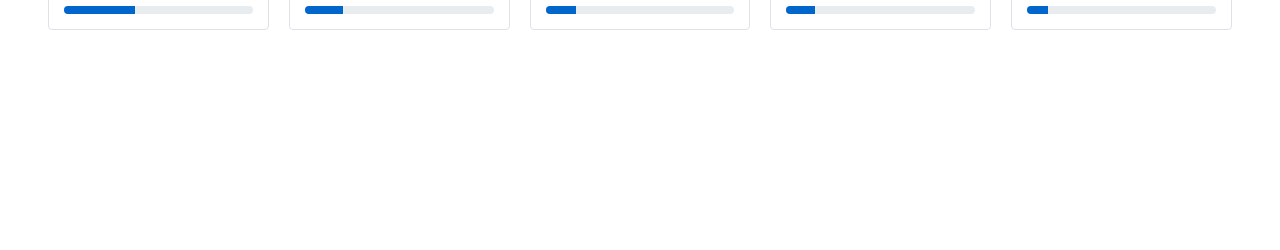
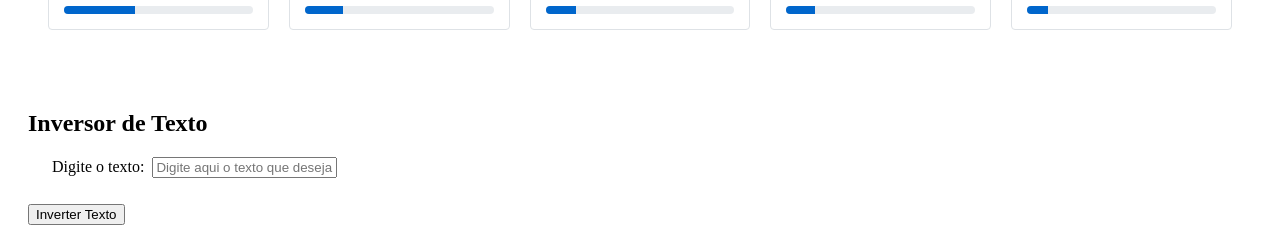
Before and after one commit to MatPeretti/desafio-target, an Angular app: page / in a window 1280 px wide. Shown: the part 962-1212 px from the top of the page. Before the commit the page ends 1032 px from the top, so only its background shows below. Built offline with nearby package versions, Linux system fonts and the light colour scheme; no server answers.

Commit message:
feat: fifth challenge implemented

```diff
--- a/src/app/app.component.html
+++ b/src/app/app.component.html
@@ -4,5 +4,6 @@
   <app-fibonacci-checker></app-fibonacci-checker>
   <app-billing-analysis></app-billing-analysis>
   <app-state-percentage></app-state-percentage>
+  <app-string-inverter></app-string-inverter>
   <router-outlet></router-outlet>
 </div>
--- a/src/app/app.component.ts
+++ b/src/app/app.component.ts
@@ -4,6 +4,7 @@ import { SumCalculatorComponent } from './challenges/components/sum-calculator/s
 import { FibonacciCheckerComponent } from './challenges/components/fibonacci-checker/fibonacci-checker.component';
 import { BillingAnalysisComponent } from './challenges/components/billing-analysis/billing-analysis.component';
 import { StatePercentageComponent } from './challenges/components/state-percentage/state-percentage.component';
+import { StringInverterComponent } from './challenges/components/string-inverter/string-inverter.component';
 
 @Component({
   selector: 'app-root',
@@ -13,6 +14,7 @@ import { StatePercentageComponent } from './challenges/components/state-percenta
     FibonacciCheckerComponent,
     BillingAnalysisComponent,
     StatePercentageComponent,
+    StringInverterComponent,
   ],
   templateUrl: './app.component.html',
   styleUrl: './app.component.css',
--- a/src/app/challenges/components/string-inverter/string-inverter.component.css
+++ b/src/app/challenges/components/string-inverter/string-inverter.component.css
@@ -0,0 +1,20 @@
+.container {
+  padding: 20px;
+  max-width: 600px;
+}
+
+.form-group {
+  margin: 1rem;
+}
+
+.result {
+  margin-top: 20px;
+}
+
+label {
+  margin: 0.5rem;
+}
+
+button {
+  margin-top: 10px;
+}
--- a/src/app/challenges/components/string-inverter/string-inverter.component.html
+++ b/src/app/challenges/components/string-inverter/string-inverter.component.html
@@ -1 +1,18 @@
-<p>string-inverter works!</p>
+<div class="container">
+  <h2>Inversor de Texto</h2>
+
+  <div class="form-group">
+    <label for="inputText">Digite o texto:</label>
+    <input type="text" class="form-control" id="inputText" [(ngModel)]="inputText" placeholder="Digite aqui o texto que deseja inverter">
+  </div>
+
+  <button class="btn btn-primary" (click)="invertText()">
+    Inverter Texto
+  </button>
+
+  <div *ngIf="invertedText" class="result">
+    <h4>Resultado:</h4>
+    <p><strong>Texto original:</strong> {{ inputText }}</p>
+    <p><strong>Texto invertido:</strong> {{ invertedText }}</p>
+  </div>
+</div>
--- a/src/app/challenges/components/string-inverter/string-inverter.component.ts
+++ b/src/app/challenges/components/string-inverter/string-inverter.component.ts
@@ -1,11 +1,23 @@
 import { Component } from '@angular/core';
+import { ChallengesService } from '../../services/challenges.service';
+import { FormsModule } from '@angular/forms';
+import { CommonModule } from '@angular/common';
 
 @Component({
   selector: 'app-string-inverter',
-  imports: [],
+  imports: [FormsModule, CommonModule],
   templateUrl: './string-inverter.component.html',
-  styleUrl: './string-inverter.component.css'
+  styleUrl: './string-inverter.component.css',
 })
 export class StringInverterComponent {
+  inputText: string = '';
+  invertedText: string = '';
 
+  constructor(private challengesService: ChallengesService) {}
+
+  invertText(): void {
+    if (this.inputText.trim()) {
+      this.invertedText = this.challengesService.invertString(this.inputText);
+    }
+  }
 }
--- a/src/app/challenges/services/challenges.service.ts
+++ b/src/app/challenges/services/challenges.service.ts
@@ -120,4 +120,12 @@ export class ChallengesService {
       percentage: (state.value / total) * 100,
     }));
   }
+
+  invertString(text: string): string {
+    let invertedText = '';
+    for (let i = text.length - 1; i >= 0; i--) {
+      invertedText += text[i];
+    }
+    return invertedText;
+  }
 }
```
